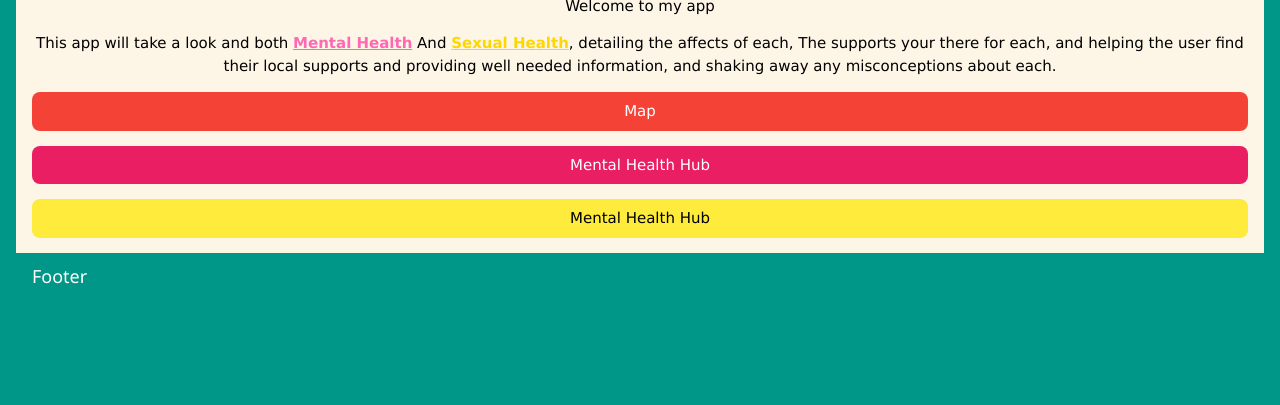
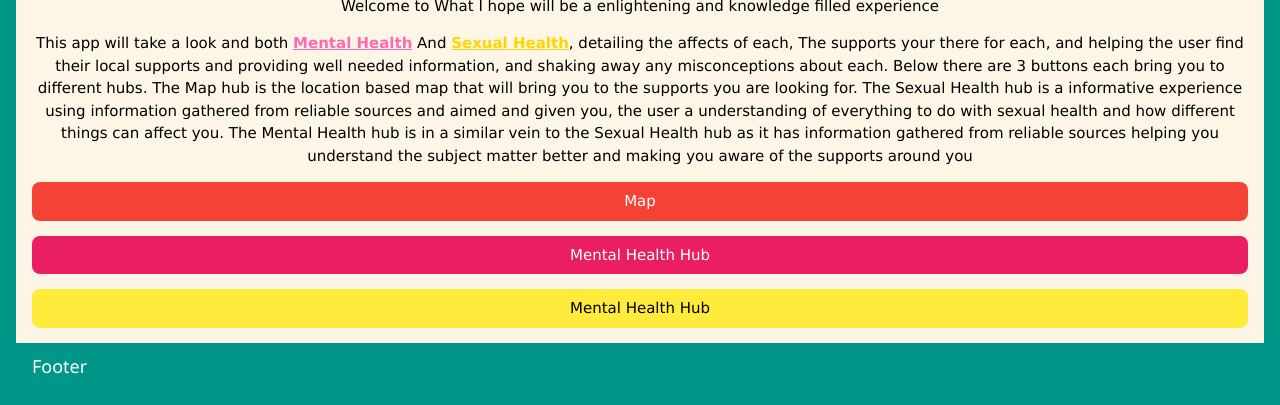
Before and after one commit to Smurfgalway/PPI_App, a Flask app: page / in a window 1280 px wide. Shown: the part 395-800 px from the top of the page. Run offline with Flask 2, Linux system fonts and the light colour scheme.

Commit message:
updated code

```diff
--- a/templates/Index.html
+++ b/templates/Index.html
@@ -14,10 +14,14 @@
     </div>
     </div>
     <div class="w3-container w3-sand w3-center">
-        <p>Welcome to my app</p>
+        <p>Welcome to What I hope will be a enlightening and knowledge filled experience</p>
         <p> This app will take a look and both <a href="http://www.mentalhealthireland.ie" style="color:hotpink" target="_blank"> <b>Mental Health</b></a> And <a href="http://www.thinkcontraception.ie/Find-a-Service-or-Support/Sexual-Health-Links.151.1.aspx" target="_blank" style="color:gold"><b>Sexual Health</b></a>, detailing the affects of each,
                 The supports your there for each, and helping the user find their local supports and providing well needed information,
                 and shaking away any misconceptions about each.
+                Below there are 3 buttons each bring you to different hubs. The Map hub is the location based map that will bring you to the supports you are looking for.
+                The Sexual Health hub is a informative experience using information gathered from reliable sources and aimed and given you, the user a understanding of everything to do with sexual health and how different things can affect you.
+                The Mental Health hub is in a similar vein to the Sexual Health hub as it has information gathered from reliable sources helping you understand the subject matter better and making you aware of the supports around you
+
         </p>
         <form action="/map">
             <button type="submit" class="w3-round-large w3-red w3-button w3-block" > Map </button>
```
